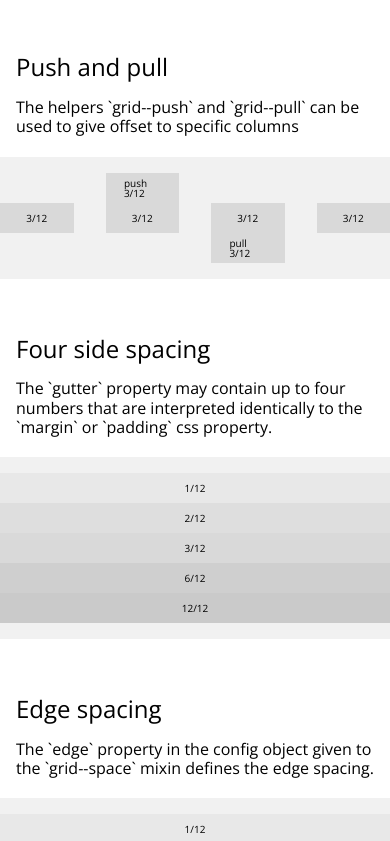
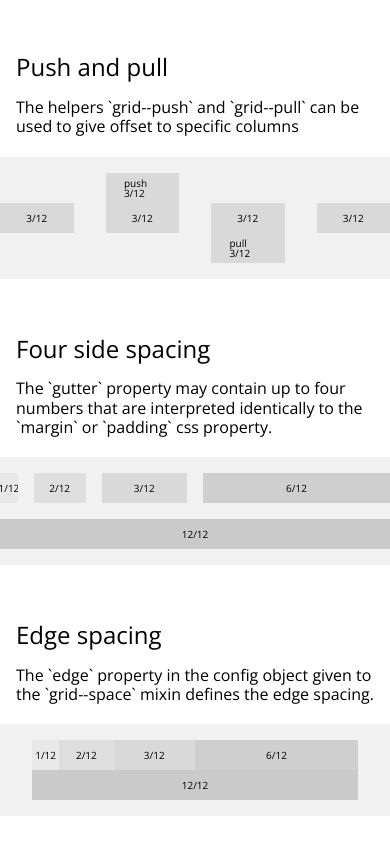
Before and after one commit to dreipol/chaestli, a website: page docs/demo/index.html in a window 390 px wide. Shown: the part 1156-1997 px from the top of the page. Drawn offline with nearby package versions, Linux system fonts and the light colour scheme.

Commit message:
Update responsive demo

```diff
--- a/docs/demo/scss/grids/_with-fixed-container-size.scss
+++ b/docs/demo/scss/grids/_with-fixed-container-size.scss
@@ -13,8 +13,10 @@
     );
 
     @each $value in $container-sizes {
-        @include mq(map-get($value, 'mq')) {
-            @include grid.container($value);
+        .grid__container {
+            @include mq(map-get($value, 'mq')) {
+                @include grid.container($value);
+            }
         }
     }
 }
--- a/docs/demo/scss/grids/showcases/_edge-spacing.scss
+++ b/docs/demo/scss/grids/showcases/_edge-spacing.scss
@@ -1,5 +1,27 @@
 @use '../../../../../index' as grid;
+@use '../../../../../vendor/@dreipol/scss-mq' as *;
 
 .grid.grid--edge-spacing-showcase {
-    @include grid.root((edge: 32px));
+    $scrollbar-offset: 16px;
+    $container-sizes: (
+        (mq: 'xs', container-size: none, edge: 32px),
+        (mq: 'sm', container-size: $screen-sm-min, edge: 16px),
+        (mq: 'md', container-size: ($screen-md-min - $scrollbar-offset - 8px), edge: 32px),
+        (mq: 'lg', container-size: ($screen-lg-min - $scrollbar-offset - 8px), edge: 32px),
+        (mq: 'xl', container-size: ($screen-xl-min - $scrollbar-offset - 4px), edge: 32px),
+        (mq: 'xxl', container-size: ($screen-xxl-min - $scrollbar-offset - 8px), edge: 32px),
+    );
+
+    @each $value in $container-sizes {
+        .grid__container {
+            @include mq(map-get($value, 'mq')) {
+                @include grid.container($value);
+            }
+        }
+    }
+
+    .grid__row {
+        @include grid.grid((num-cols: 12));
+    }
+
 }
--- a/docs/demo/scss/grids/showcases/_four-side-spacing.scss
+++ b/docs/demo/scss/grids/showcases/_four-side-spacing.scss
@@ -1,5 +1,7 @@
 @use '../../../../../index' as grid;
 
 .grid.grid--four-side-spacing-showcase {
-    @include grid.root((gutter: (16px 16px), edge: 0));
+    .grid__row {
+        @include grid.grid((gutter: (16px 16px), num-cols: 12));
+    }
 }
--- a/docs/demo/scss/grids/showcases/_spacing-response-to-media-queries.scss
+++ b/docs/demo/scss/grids/showcases/_spacing-response-to-media-queries.scss
@@ -1,19 +1,31 @@
+@use 'sass:map';
 @use '../../../../../index' as grid;
 @use '../../../../../vendor/@dreipol/scss-mq' as *;
 
 .grid.grid--spacing-response-to-media-queries-showcase {
+    $scrollbar-offset: 16px;
     $spacing: (
-        (mq: 'xs', gutter: 4px, edge: 2px),
-        (mq: 'sm', gutter: 8px, edge: 2px),
-        (mq: 'md', gutter: 16px, edge: 64px),
-        (mq: 'lg', gutter: 32px, edge: 64px),
-        (mq: 'xl', gutter: 48px, edge: 128px),
-        (mq: 'xxl', gutter: 64px, edge: 128px),
+        (mq: 'xs', gutter: 4px, edge: 2px, container-size: none),
+        (mq: 'sm', gutter: 8px, edge: 2px, container-size: $screen-sm-min),
+        (mq: 'md', gutter: 16px, edge: 64px, container-size: ($screen-md-min - $scrollbar-offset - 8px)),
+        (mq: 'lg', gutter: 32px, edge: 64px, container-size: ($screen-lg-min - $scrollbar-offset - 8px)),
+        (mq: 'xl', gutter: 48px, edge: 128px, container-size: ($screen-xl-min - $scrollbar-offset - 4px)),
+        (mq: 'xxl', gutter: 64px, edge: 128px, container-size: ($screen-xxl-min - $scrollbar-offset - 8px)),
     );
 
     @each $value in $spacing {
-        @include mq(map-get($value, 'mq')) {
-            @include grid.root($value);
+        .grid__container {
+            @include mq(map-get($value, 'mq')) {
+                @include grid.container($value);
+            }
+        }
+    }
+
+    @each $value in $spacing {
+        .grid__row {
+            @include mq(map-get($value, 'mq')) {
+                @include grid.grid(map.merge($value, (num-cols: 12)));
+            }
         }
     }
 }
--- a/docs/demo/scss/index.scss
+++ b/docs/demo/scss/index.scss
@@ -13,10 +13,12 @@
 @import 'grids/showcases/fixed-container-size';
 @import 'grids/showcases/column-size';
 @import 'grids/showcases/basic-spacing';
-/*
 @import 'grids/showcases/four-side-spacing';
 @import 'grids/showcases/edge-spacing';
 @import 'grids/showcases/spacing-response-to-media-queries';
+
+/*
+
 @import 'grids/showcases/spanning-response-to-media-queries';
 @import 'grids/showcases/custom-classes';
 @import 'grids/showcases/nested-grids';*/
--- a/lib/_chaestli.scss
+++ b/lib/_chaestli.scss
@@ -13,7 +13,7 @@
 
     // prepare variables to render
     $has-container-size: type-of($container-size) == 'number';
-    $content-width: if($has-container-size, $container-size, auto);
+    $content-width: if($has-container-size, $container-size, none);
 
     // render css props
     max-width: $content-width;
@@ -40,12 +40,16 @@
     $num-cols: map.get($definition, 'num-cols');
 
     // prepare variables to render
-    $column-size: if($gutter > 0, calc(#{100%} / #{$num-cols} - #{$gutter}), calc(#{100%} / #{$num-cols}));
+    $gaps: get-grid-gaps($gutter);
+    $column-gap: map.get($gaps, 'column');
+    $row-gap: map.get($gaps, 'row');
+    $column-size: if($column-gap > 0, calc(#{100%} / #{$num-cols} - #{$column-gap}), calc(#{100%} / #{$num-cols}));
 
     // render css props
     display: $display;
     grid-template-columns: repeat(#{$repeat-directive}, minmax($column-size, 1fr));
-    column-gap: $gutter;
+    column-gap: $column-gap;
+    row-gap: $row-gap;
 }
 
 /// Just an alias for grid-column
--- a/lib/_chaestli__helpers.scss
+++ b/lib/_chaestli__helpers.scss
@@ -1,4 +1,5 @@
 @use 'sass:map';
+@use 'sass:list';
 
 /// Create a definitions object for containers
 /// @param {Map} $cfg - The config map
@@ -27,3 +28,21 @@
 
     @return map.merge($defaults, $cfg);
 }
+
+/// Extract the grid gutters from the user options
+/// @param {list|number} $gutter - Gutter value provided by the user
+/// @return {Map} - A map containing the column and row gutters
+///
+@function get-grid-gaps($gutter) {
+    @if (type-of($gutter) == 'list') {
+        @return (
+            column: list.nth($gutter, 1),
+            row: list.nth($gutter, 2),
+        );
+    }
+
+    @return (
+        column: $gutter,
+        row: 0,
+    );
+}
```
Also changed, not shown: docs/demo/index.css, 1 other file.
